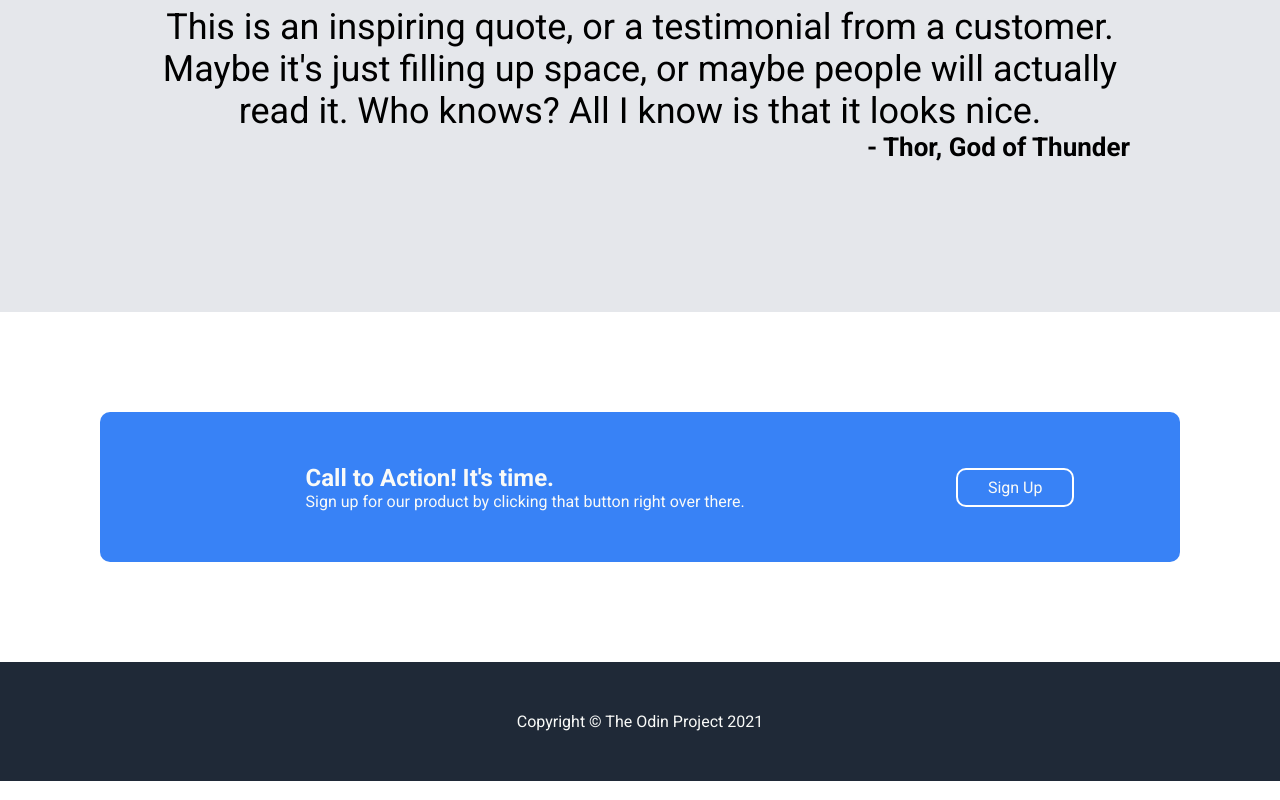
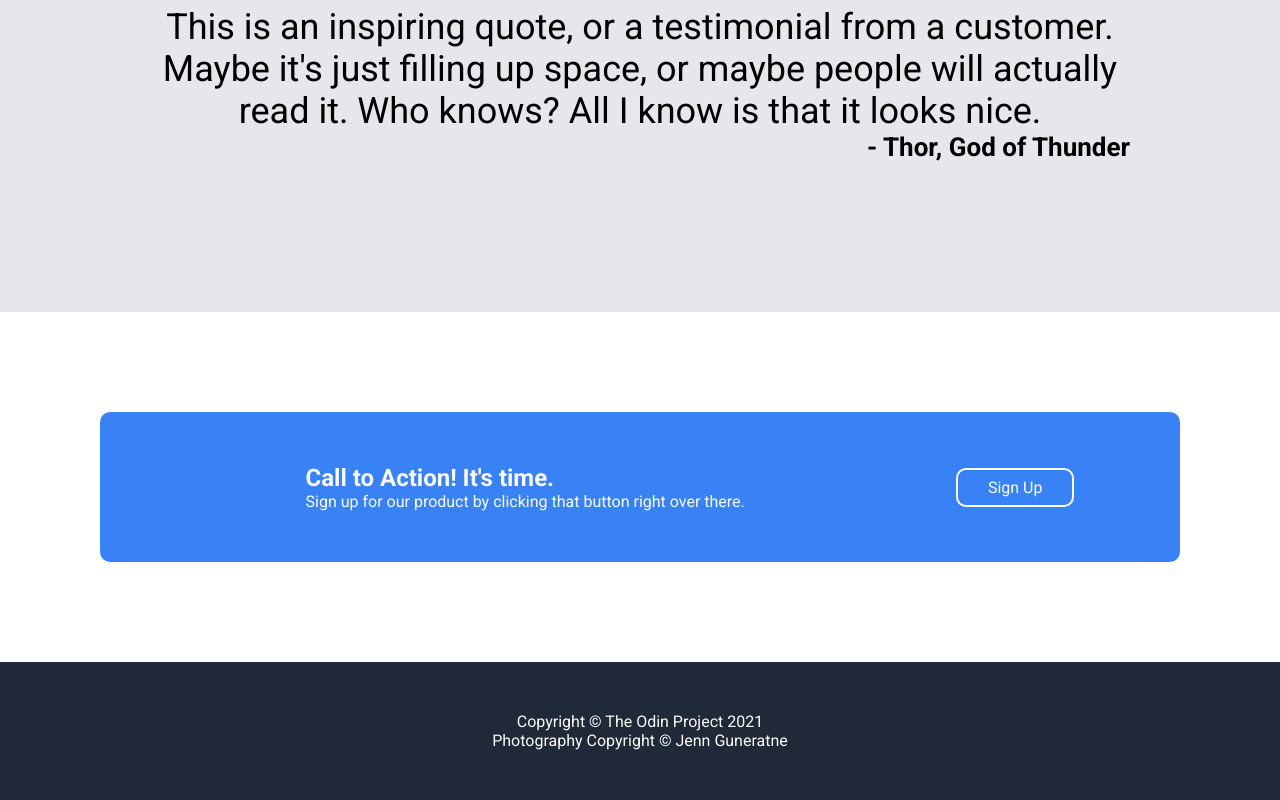
Before and after one commit to jguneratne/landing-page-exercise, a plain HTML site: page index.html in a window 1280 px wide. Shown: the part 1017-1817 px from the top of the page. Drawn offline with Linux system fonts and the light colour scheme.

Commit message:
Add photography copyright to footer

```diff
--- a/index.html
+++ b/index.html
@@ -82,7 +82,10 @@
     </div>
 
     <footer>
-        <div class="footer">Copyright © The Odin Project 2021</div>
+        <div class="footer">
+            <p>Copyright © The Odin Project 2021</p>
+            <p>Photography Copyright © Jenn Guneratne</p>
+        </div>
     </footer>
 
 </body>
```
